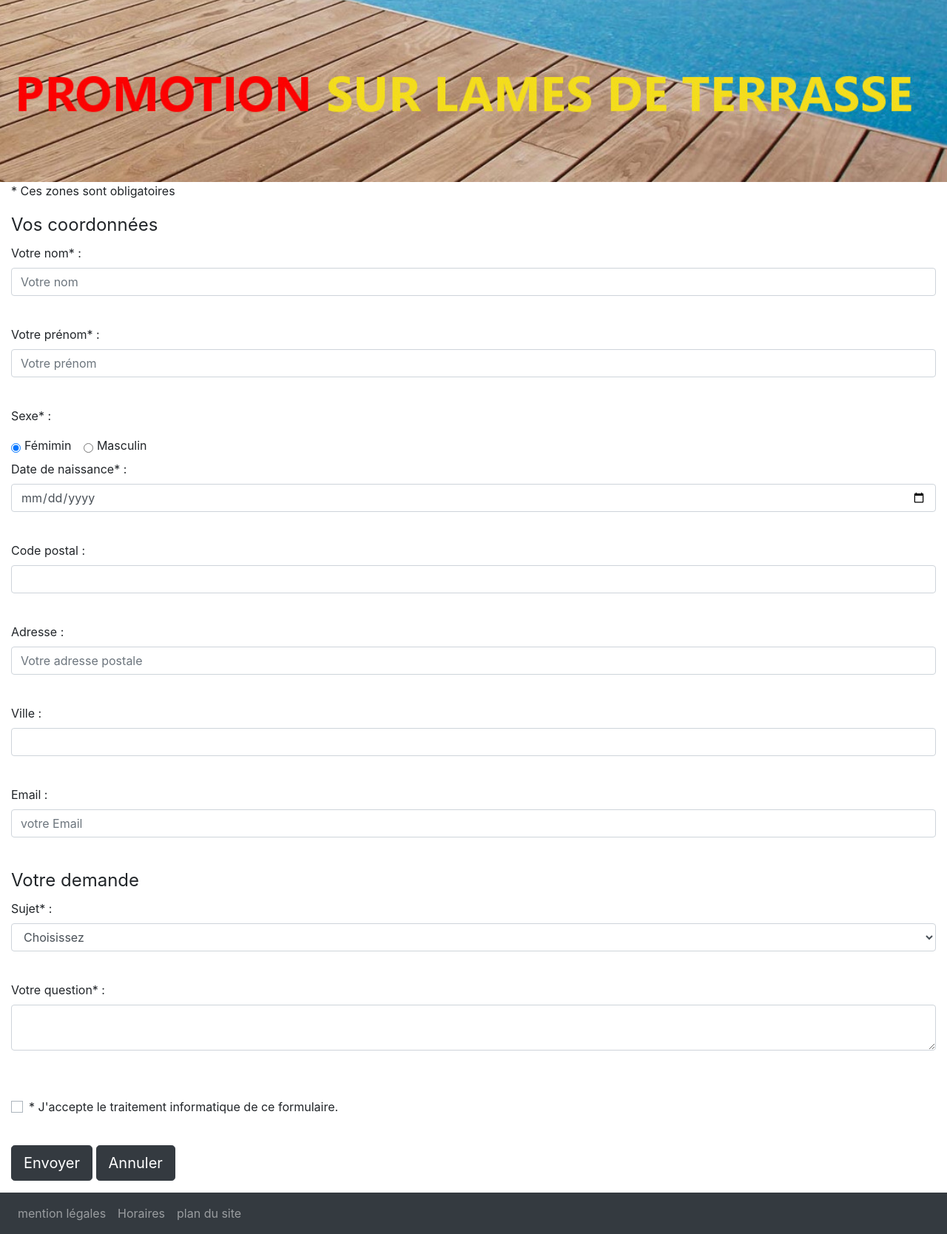
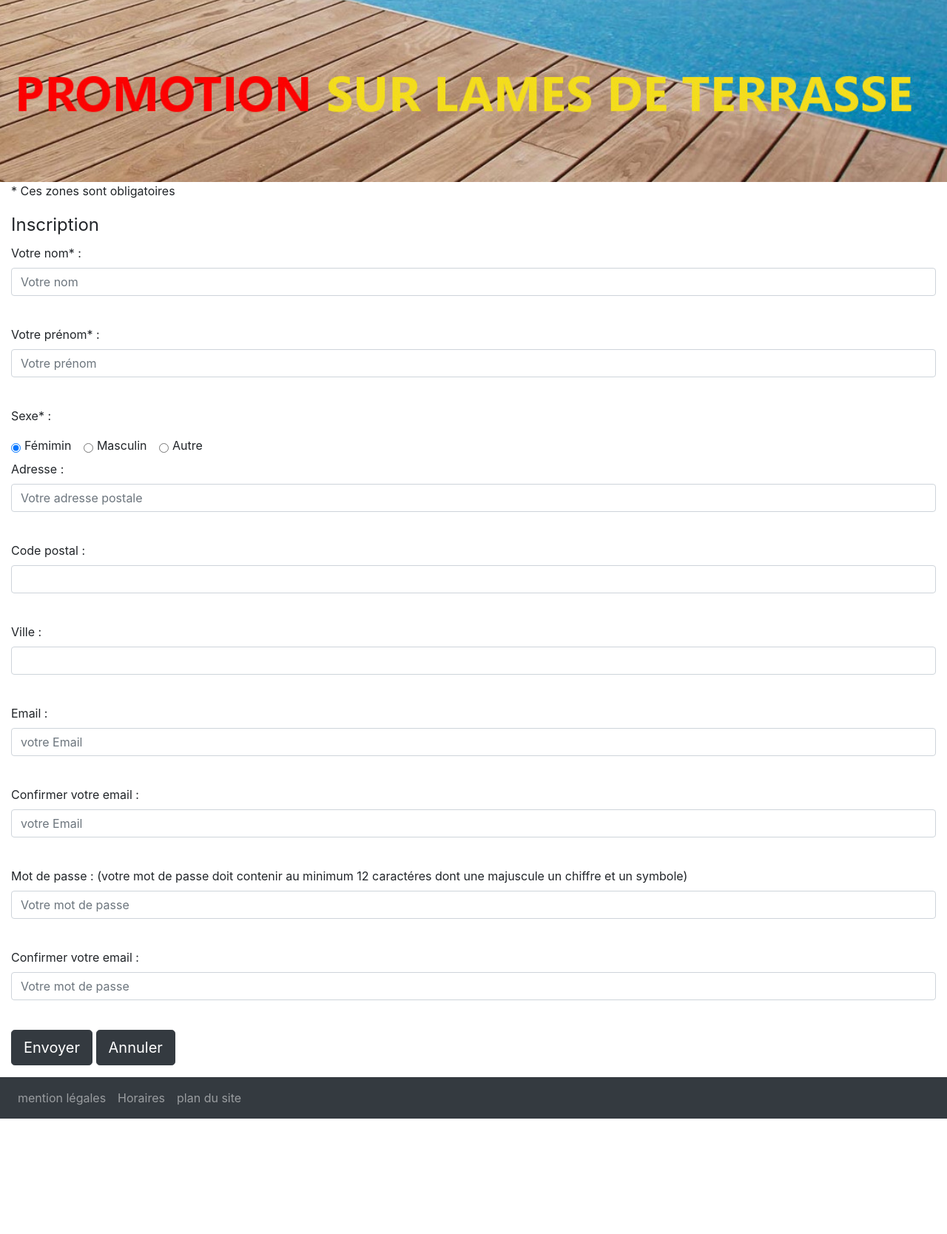
Before and after one commit to Lefhar/jarditou_php_10, a PHP site: page /register.php in a window 1280 px wide. Shown: the part 121-1789 px from the top of the page at 74% size. After the commit the page ends 1633 px from the top, so only its background shows below. Run offline with PHP 8.4, Linux system fonts and the light colour scheme; some libraries are stand-ins or nearby versions.

Commit message:
jarditou php_10

```diff
--- a/register.php
+++ b/register.php
@@ -21,12 +21,12 @@ include('header.php');?>
       <div class="col-12">
       <article>
          <p>* Ces zones sont obligatoires</p>
-         <form action="add_register.php" method="post" id="inscription"  name="inscription"  onsubmit="return verif();"> <!--balise form début du formulaire-->
+         <form action="add_register.php" method="post" id="inscription"  name="inscription"  onsubmit="return verif();" autocomplete="off"> <!--balise form début du formulaire-->
          <fieldset><!--début fieldset pour les coordonnées-->
-             <legend>Vos coordonnées</legend>
+             <legend>Inscription</legend>
              <div class="form-group">
                  <label for="nom">Votre nom* :  </label>
-                 <input type="text" id="nom" name="nom" class="form-control" placeholder="Votre nom" value="" required>
+                 <input type="text" id="nom" name="nom" class="form-control" placeholder="Votre nom"  required>
                  <div id="dnom"></div>
                  <br>
                </div>
@@ -38,19 +38,26 @@ include('header.php');?>
 
              <p>Sexe* : </p>
              <div class="form-check  form-check-inline">
-             <input type="radio" name="sexe" id="fem"  class="form-check-input" value="féminin" checked>
+             <input type="radio" name="sexe" id="fem"  class="form-check-input" value="f" checked>
              <label for="fem" >Fémimin </label>
             </div>
+
             <div class="form-check  form-check-inline">
-              <input type="radio" name="sexe" id="masc"  class="form-check-input" value="masculin"  >
+              <input type="radio" name="sexe" id="masc"  class="form-check-input" value="h"  >
               <label for="masc" >Masculin</label><br>
+            </div>
 
+            <div class="form-check  form-check-inline">
+              <input type="radio" name="sexe" id="null"  class="form-check-input" value="null"  >
+              <label for="null" >Autre</label><br>
             </div>
+
             <div class="form-group">
-              <label for="date">Date de naissance* :  </label>
-              <input type="date" id="date" name="date" class="form-control" required>
-              <div id="ddate"></div><br>
-            </div>
+                 <label for="adresse">Adresse :  </label>
+                 <input type="text" id="adresse" name="adresse" class="form-control" placeholder="Votre adresse postale" >
+				    <div id="dadresse"></div>
+					<br>
+             </div>
 
               <div class="form-group">
                  <label for="cp">Code postal :  </label>
@@ -58,12 +65,7 @@ include('header.php');?>
 				    <div id="dcp"></div><br>
               </div>
 
-              <div class="form-group">
-                 <label for="adresse">Adresse :  </label>
-                 <input type="text" id="adresse" name="adresse" class="form-control" placeholder="Votre adresse postale" >
-				    <div id="dadresse"></div>
-					<br>
-             </div>
+
 
                <div class="form-group">
                  <label for="ville">Ville :  </label>
@@ -73,43 +75,31 @@ include('header.php');?>
 
               <div class="form-group">
                  <label for="email">Email :  </label>
-                 <input type="email" id="email" name="email" class="form-control" placeholder="votre Email"  required>
+                 <input type="email" id="email" name="email" class="form-control" placeholder="votre Email"  autocomplete="off" required>
                 <div id="demail"></div><br>
              </div>
 
+             <div class="form-group">
+                 <label for="confirmemail">Confirmer votre email :  </label>
+                 <input type="email" id="confirmemail" name="confirmemail" class="form-control" placeholder="votre Email" autocomplete="off" required>
+                <div id="dconfirmemail"></div><br>
+             </div>
+
+             <div class="form-group">
+                 <label for="password">Mot de passe : (votre mot de passe doit contenir au minimum 12 caractéres dont une majuscule un chiffre et un symbole) </label>
+                 <input type="password" id="password" name="password" class="form-control" placeholder="Votre mot de passe" autocomplete="off" required>
+                <div id="dpassword"></div><br>
+             </div>
+
+             <div class="form-group">
+                 <label for="confirpassword">Confirmer votre email :  </label>
+                 <input type="password" id="confirpassword" name="confirmpassword" class="form-control" placeholder="Votre mot de passe" autocomplete="off" required>
+                <div id="dconfirpassword"></div><br>
+             </div>
                 </fieldset><!--fin fieldset pour les coordonnées-->
 
          <fieldset><!--début fieldset pour la demande-->
-             <legend>Votre demande</legend>
-             <div class="form-group">
-          <label for="mescommandes"> Sujet* : </label>
 
-          <select name="mescommandes" id="mescommandes" class="form-control">
-              <option value="">Choisissez</option>
-                 <option value="Mes commandes">Mes commandes</option>
-                 <option value="question">Question sur un produit</option>
-                 <option value="Réclamation">Réclamation</option>
-                 <option value="Autres">Autres</option>
-             </select>
-             <div id="dmescommandes"></div><br>
-             </div>
-
-             <div class="form-group">
-             <label for="question">Votre question* : </label>
-             <textarea name="question"  id="question" class="form-control" rows="2" cols="20" required></textarea>
-            <div id="dquestion"></div><br>
-         </div>
-         </fieldset><!--fin fieldset pour la demande-->
-         <br>
-
-         <div class="form-group">
-
-            <div class="custom-control">
-         <input type="checkbox" class="custom-control-input" id="cgu"  name="cgu" required >
-          <label class="custom-control-label" for="cgu">* J'accepte le traitement informatique de ce formulaire.</label>
-         <div id="dcgu"></div><br>
-        </div>
-            </div>
 
         <div class="form-group">
               <button type="submit"  class="btn btn-dark btn-lg">Envoyer</button>    <button type="reset" class="btn btn-dark btn-lg">Annuler</button>
```
Also changed, not shown: users.sql (+18 -14 lines).
